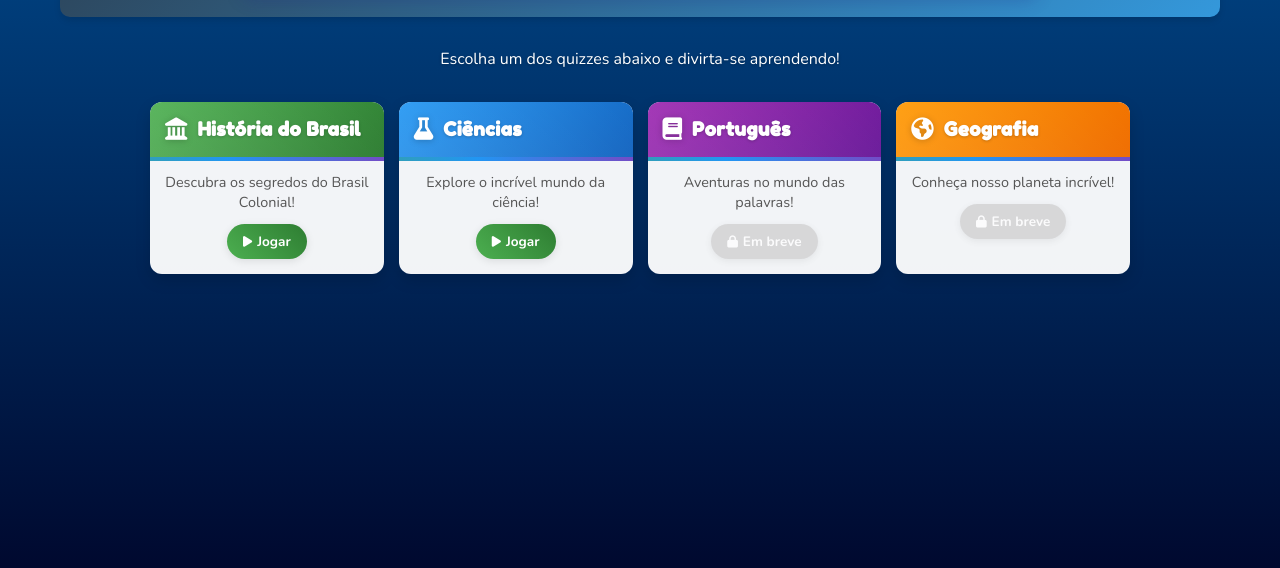
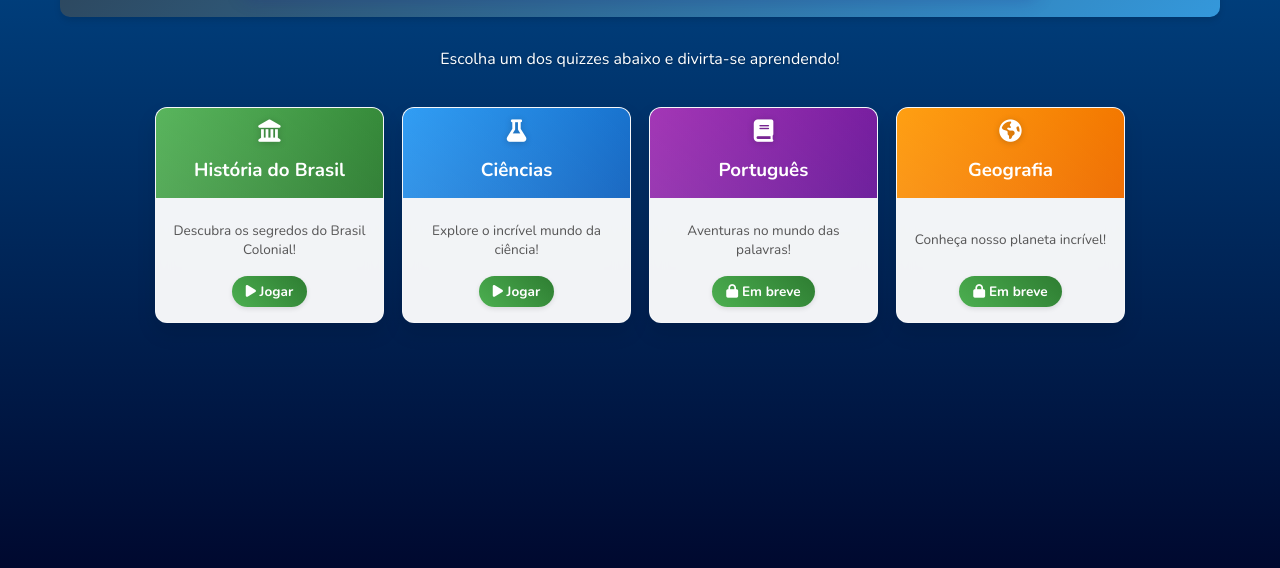
Before and after one commit to piterboscolo/estudoClara, a plain HTML site: page index.html in a window 1280 px wide. Shown: the part 180-748 px from the top of the page. Drawn offline with nearby package versions, Linux system fonts and the light colour scheme.

Commit message:
update layout index

```diff
--- a/css/style.css
+++ b/css/style.css
@@ -128,31 +128,68 @@ header h1 {
     font-weight: 300;
 }
 
+/* Títulos dos Quizzes */
+.path-header h2 {
+    font-family: 'Poppins', sans-serif;
+    font-weight: 600;
+    font-size: 1.2em;
+    color: white;
+    text-shadow: 1px 1px 3px rgba(0, 0, 0, 0.3);
+    margin: 0;
+    padding: 0 10px;
+    letter-spacing: 0.3px;
+    text-align: center;
+    line-height: 1.3;
+}
+
+.path-header {
+    padding: 12px 0;
+    border-radius: 8px 8px 0 0;
+    display: flex;
+    flex-direction: column;
+    align-items: center;
+    justify-content: center;
+    gap: 6px;
+    min-height: 80px;
+}
+
+.path-header i {
+    font-size: 1.5em;
+    margin-bottom: 3px;
+}
+
 /* Game Board */
 .game-board {
     display: grid;
     grid-template-columns: repeat(auto-fill, minmax(220px, 1fr));
-    gap: 15px;
-    padding: 10px;
+    gap: 18px;
+    padding: 15px;
     max-width: 1000px;
     margin: 0 auto;
     perspective: 1000px;
 }
 
+/* Estilo dos Cards dos Quizzes */
 .path {
-    background: rgba(255, 255, 255, 0.95);
+    background: white;
     border-radius: 12px;
     overflow: hidden;
-    box-shadow: 0 6px 15px rgba(0, 0, 0, 0.15);
-    transition: all 0.3s cubic-bezier(0.175, 0.885, 0.32, 1.1);
+    box-shadow: 0 10px 20px rgba(0, 0, 0, 0.1);
+    transition: transform 0.3s ease, box-shadow 0.3s ease;
+    cursor: pointer;
     position: relative;
     transform-style: preserve-3d;
-    cursor: pointer;
+    height: 100%;
+    display: flex;
+    flex-direction: column;
+    background: rgba(255, 255, 255, 0.95);
+    backdrop-filter: blur(10px);
+    border: 1px solid rgba(255, 255, 255, 0.3);
 }
 
 .path:hover {
-    transform: translateY(-10px) scale(1.02);
-    box-shadow: 0 15px 30px rgba(0, 0, 0, 0.3);
+    transform: translateY(-5px);
+    box-shadow: 0 15px 30px rgba(0, 0, 0, 0.15);
 }
 
 .path:active {
@@ -197,72 +234,37 @@ header h1 {
 .path-content {
     padding: 15px;
     text-align: center;
-    position: relative;
-    overflow: hidden;
-    transition: all 0.2s ease;
-}
-
-.path-content:before {
-    content: '';
-    position: absolute;
-    top: 0;
-    left: 0;
-    right: 0;
-    height: 4px;
-    background: linear-gradient(90deg, #4CAF50, #2196F3, #9C27B0, #FF9800);
-    background-size: 300% 100%;
-    animation: rainbow 6s linear infinite;
-}
-
-@keyframes rainbow {
-    0% { background-position: 0% 50%; }
-    50% { background-position: 100% 50%; }
-    100% { background-position: 0% 50%; }
+    flex-grow: 1;
+    display: flex;
+    flex-direction: column;
+    justify-content: space-between;
+    min-height: 100px;
 }
 
 .path-content p {
     color: #555;
-    margin-bottom: 12px;
-    font-size: 0.9em;
+    margin: 8px 0 12px;
+    font-size: 0.85em;
     line-height: 1.4;
+    flex-grow: 1;
+    display: flex;
+    align-items: center;
+    justify-content: center;
 }
 
 .start-btn {
     background: linear-gradient(45deg, #4CAF50, #2E7D32);
     color: white;
     border: none;
-    padding: 8px 16px;
-    border-radius: 30px;
+    padding: 6px 14px;
+    border-radius: 16px;
     cursor: pointer;
+    font-weight: 600;
     font-size: 0.85em;
-    font-weight: bold;
+    margin-top: 5px;
     transition: all 0.2s ease;
-    position: relative;
-    overflow: hidden;
-    box-shadow: 0 2px 8px rgba(0,0,0,0.1);
-    display: inline-flex;
-    align-items: center;
-    gap: 5px;
-}
-
-.start-btn:not([disabled]):hover {
-    transform: translateY(-2px);
-    box-shadow: 0 6px 20px rgba(0,0,0,0.15);
-    background: linear-gradient(45deg, #2E7D32, #1B5E20);
-}
-
-.start-btn:not([disabled]):active {
-    transform: translateY(0);
-}
-
-.start-btn[disabled] {
-    background: #cccccc;
-    cursor: not-allowed;
-    opacity: 0.7;
-}
-
-.start-btn i {
-    font-size: 0.9em;
+    align-self: center;
+    box-shadow: 0 2px 5px rgba(0,0,0,0.1);
 }
 
 /* Question and Result Modals */
@@ -671,7 +673,7 @@ header h1 {
 
 .quiz-nav-btn:hover {
     transform: translateY(-3px) scale(1.1);
-    box-shadow: 0 6px 0 #3a3f9e, 0 8px 15px rgba(0, 0, 0, 0.3);
+    box-shadow: 0 6px 15px rgba(0, 0, 0, 0.3);
 }
 
 .quiz-nav-btn:active {
--- a/index.html
+++ b/index.html
@@ -5,7 +5,7 @@
     <meta name="viewport" content="width=device-width, initial-scale=1.0">
     <title>Jornada de Estudos</title>
     <link rel="stylesheet" href="https://cdnjs.cloudflare.com/ajax/libs/font-awesome/6.0.0-beta3/css/all.min.css">
-    <link href="https://fonts.googleapis.com/css2?family=Fredoka+One&family=Nunito:wght@400;700&display=swap" rel="stylesheet">
+    <link href="https://fonts.googleapis.com/css2?family=Fredoka+One&family=Nunito:wght@400;700&family=Poppins:wght@500;600;700&display=swap" rel="stylesheet">
     <link rel="stylesheet" href="css/style.css">
 </head>
 <body>
@@ -87,7 +87,7 @@
             <div class="path" id="historia-quiz">
                 <div class="path-header" style="background: linear-gradient(135deg, #4CAF50, #2E7D32);">
                     <i class="fas fa-landmark"></i>
-                    <h2>História do Brasil</h2>
+                    <h3>História do Brasil</h3>
                 </div>
                 <div class="path-content">
                     <p>Descubra os segredos do Brasil Colonial!</p>
@@ -100,7 +100,7 @@
             <div class="path" id="ciencias-quiz">
                 <div class="path-header" style="background: linear-gradient(135deg, #2196F3, #1565C0);">
                     <i class="fas fa-flask"></i>
-                    <h2>Ciências</h2>
+                    <h3>Ciências</h3>
                 </div>
                 <div class="path-content">
                     <p>Explore o incrível mundo da ciência!</p>
@@ -113,7 +113,7 @@
             <div class="path" id="portugues-quiz">
                 <div class="path-header" style="background: linear-gradient(135deg, #9C27B0, #6A1B9A);">
                     <i class="fas fa-book"></i>
-                    <h2>Português</h2>
+                    <h3>Português</h3>
                 </div>
                 <div class="path-content">
                     <p>Aventuras no mundo das palavras!</p>
@@ -126,7 +126,7 @@
             <div class="path" id="geografia-quiz">
                 <div class="path-header" style="background: linear-gradient(135deg, #FF9800, #EF6C00);">
                     <i class="fas fa-globe-americas"></i>
-                    <h2>Geografia</h2>
+                    <h3>Geografia</h3>
                 </div>
                 <div class="path-content">
                     <p>Conheça nosso planeta incrível!</p>
```
